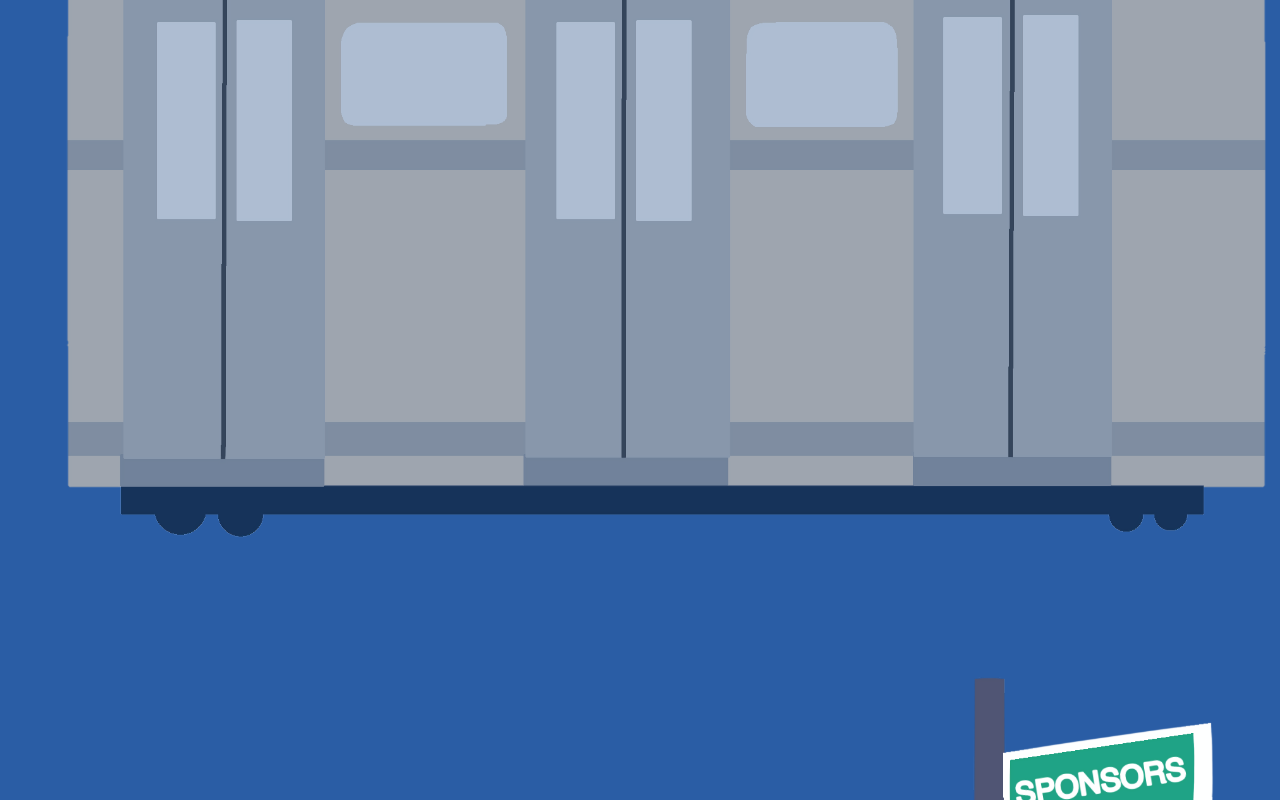
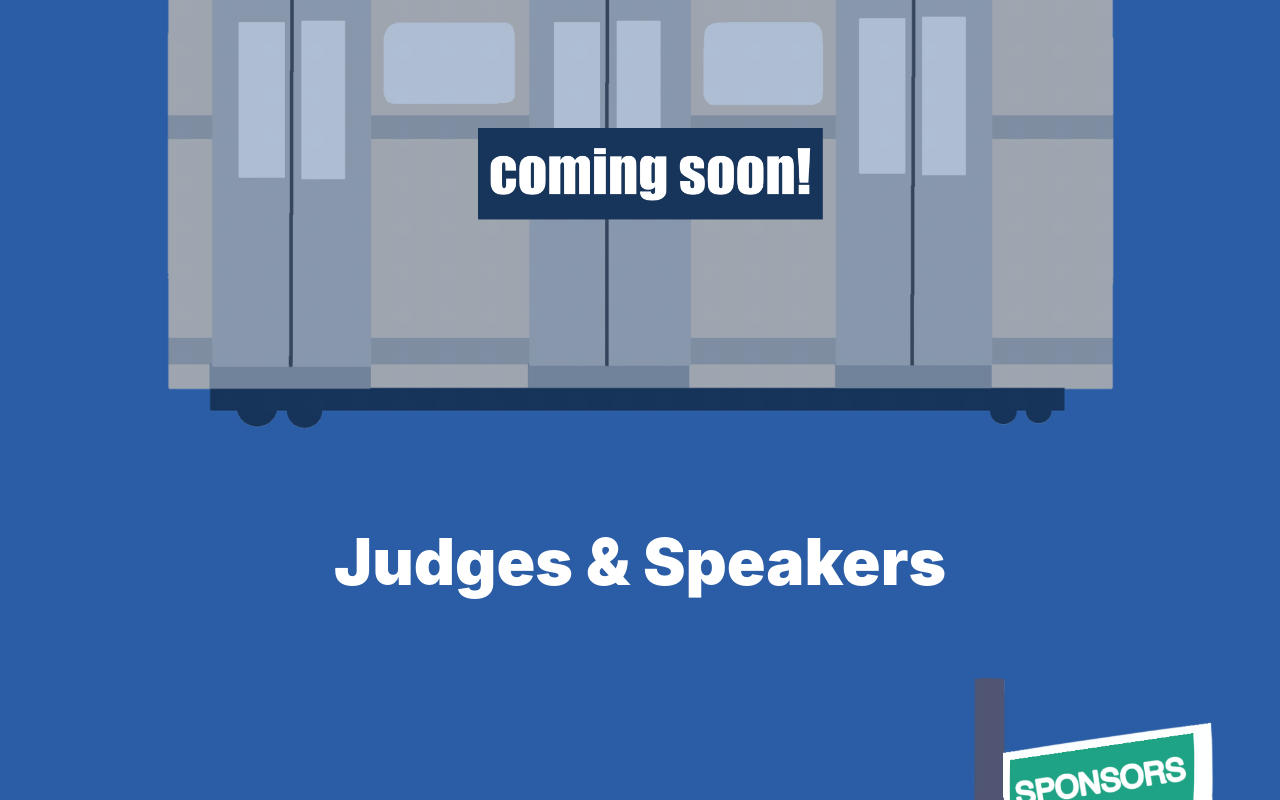
Before and after one commit to cu-divhacks/2025website, a React (Create React App) app in the folder 2025divhacks/: page / in a window 1280 px wide. Shown: the part 3423-4223 px from the top of the page. Built offline with nearby package versions, Linux system fonts and the light colour scheme.

Commit message:
added coming soon, changed train image, added judges and speakers title, fixed image resolution/cropping issues

```diff
--- a/2025divhacks/src/App.css
+++ b/2025divhacks/src/App.css
@@ -150,8 +150,8 @@
 }
 
 .image-container1 .train {
-  top: 0%;
-  left: 3.5vw; /* so that it's centered */
+  top: 21%;
+  width: 80%;
   transform: translate(0, 360%);
 }
 
@@ -420,3 +420,15 @@
     text-align: right; /* Center text on mobile */
   }
 }
+
+.speakers-header {
+  transform: translate(0, 490vh);
+  width: 100%;
+  text-align: center;
+  font-size: 5vw;
+  font-weight: 900;
+  color: #fff;
+  margin-top: 2vw;
+  margin-bottom: 1vw;
+  z-index: 20;
+}
--- a/2025divhacks/src/pages/Home.js
+++ b/2025divhacks/src/pages/Home.js
@@ -164,6 +164,8 @@
         <img className="skuline" src= {skuline} alt ="Skuline" ref={skylineRef} />
         <img className="sponsors" src= {sponsors} alt ="Sponsors" />
         <img className="tracks" src= {tracks} alt ="Tracks" />
+        {/* Speakers and Judges header */}
+        <div className="speakers-header">Judges & Speakers</div>
         {/* Train carousel animation: show both trains during transition */}
         {isAnimating ? (
           <>
```
Also changed, not shown: 2025divhacks/src/assets/train.png.
